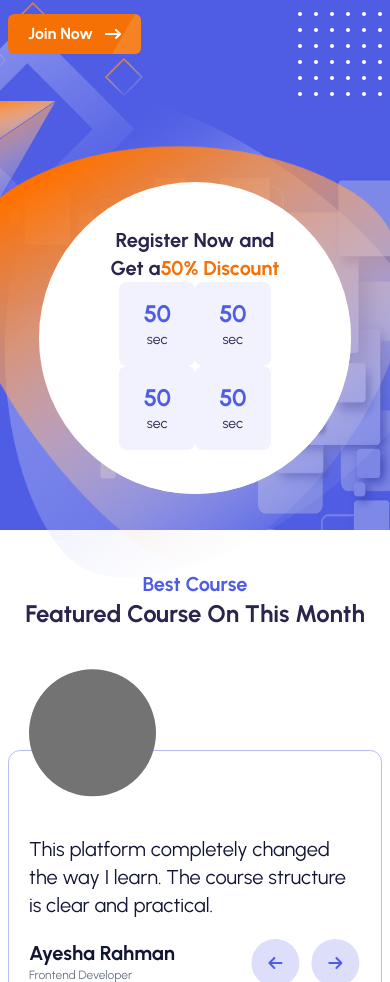
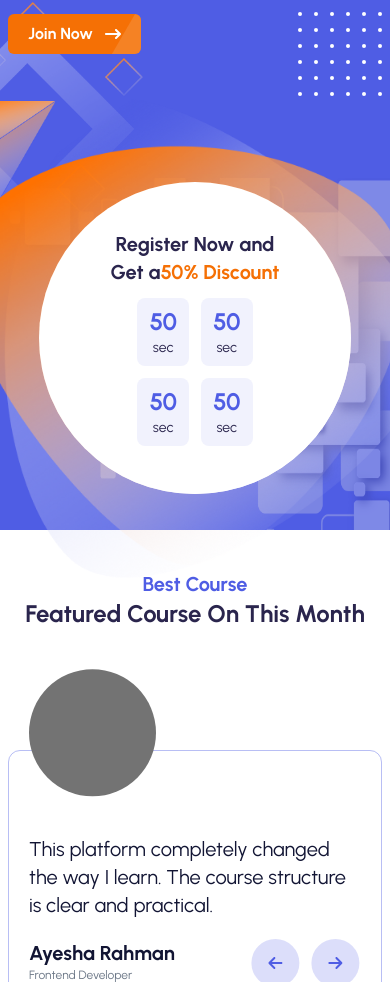
Before and after one commit to Mohammad-Nadil/ebt-eduact, a React (Vite) app: page / in a window 390 px wide. Shown: the part 5962-6944 px from the top of the page. Built offline with nearby package versions, Linux system fonts and the light colour scheme.

Commit message:
register sectin bg fixed

```diff
--- a/src/components/home/HomeRegister.jsx
+++ b/src/components/home/HomeRegister.jsx
@@ -49,16 +49,16 @@ const HomeRegister = () => {
           </div>
         </div>
         <div className="right w-5/6 sm:w-2/3 md:w-2/5 lg:w-2/6 2xl:w-98 aspect-square rounded-full  relative bg-white z-20 border-white xl:mx-auto 2xl:mx-0  ">
-          <div className="w-full h-full relative z-20 flex flex-col justify-center items-center gap-3 xs:gap-0 sm:gap-y-7.5 md:gap-y-4 lg:gap-y-7.5 ">
+          <div className="w-full h-full relative z-20 flex flex-col justify-center items-center gap-3  sm:gap-y-7.5 md:gap-y-4 lg:gap-y-7.5 ">
             <p className={`xs:text-xl  w-7/12 font-bold mx-auto text-center ${theme === "light" ? "text-primaryText" : "text-secondaryTextD"}`}>
               Register Now and Get a
               <span className="text-secondary">50% Discount</span>
             </p>
-            <div className="grid grid-cols-2 md:gap-x-2 md:gap-y-2  sm:gap-x-11 sm:gap-y-8 lg:gap-x-11 lg:gap-y-8">
+            <div className="grid grid-cols-2 gap-3 md:gap-x-2 md:gap-y-2  sm:gap-x-11 sm:gap-y-8 lg:gap-x-11 lg:gap-y-8">
               {list.map((item) => (
                 <div
                   key={item}
-                  className={`flex flex-col gap-x-3 items-center p-2 xs:py-4 xs:px-6  ${theme === "light" ? "bg-secondaryTextD" : "bg-primaryText"} rounded-lg `}
+                  className={`flex flex-col gap-x-3 items-center p-2 xs:py-2 xs:px-3  ${theme === "light" ? "bg-secondaryTextD" : "bg-primaryText"} rounded-lg `}
                 >
                   <p className={`text-2xl font-bold ${theme === "light" ? "text-primary" : "text-secondary"}`}>50</p>
                   <p className={` text-sm ${theme === "light" ? "text-primaryText" : "text-secondaryTextD"}`}>sec</p>
```
